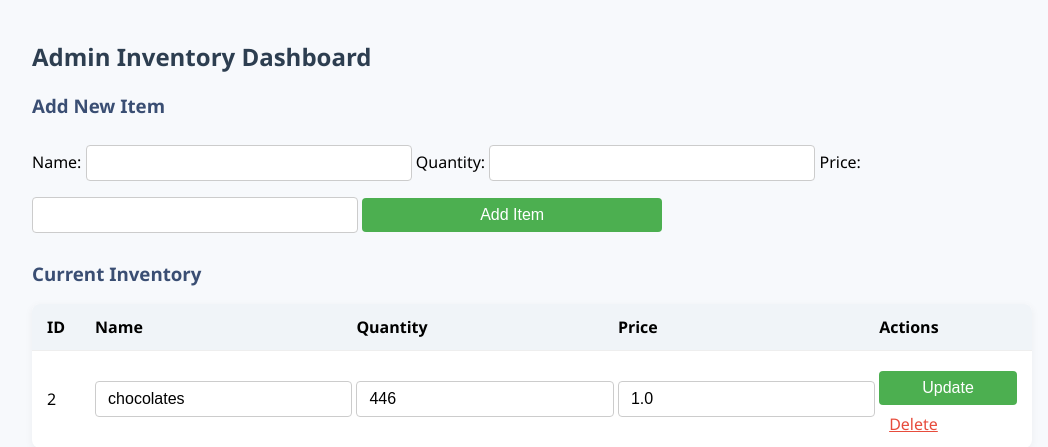
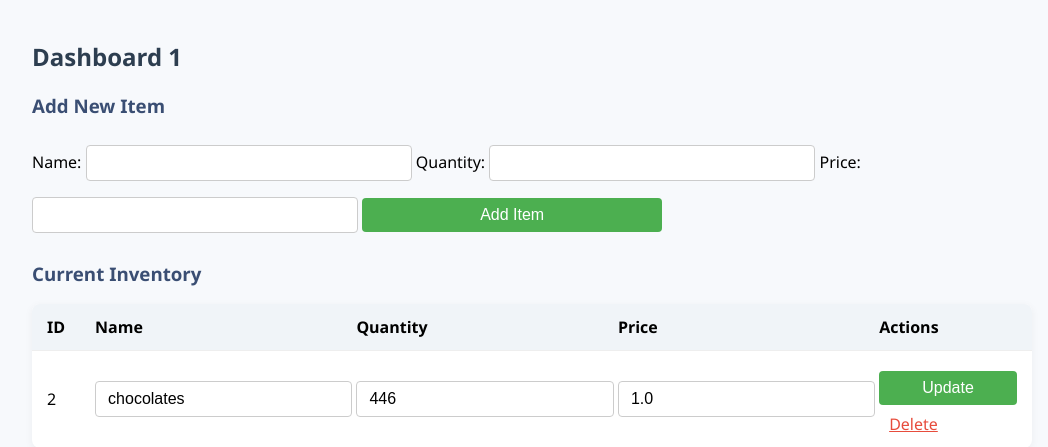
Before and after one commit to x24110680/BillingSystem, a Flask app: page /admin/inventory in a window 1280 px wide. Shown: the part 52-499 px from the top of the page, without its empty margins (108-1156 px from the left). Run offline with Flask 3, Linux system fonts and the light colour scheme; a user stored in the database is signed in; data comes from the database, SQL or seed files in the repository.

Commit message:
update 1

```diff
--- a/templates/inventory_admin.html
+++ b/templates/inventory_admin.html
@@ -153,7 +153,7 @@
     </div>
 
     <div class="container">
-        <h2>Admin Inventory Dashboard</h2>
+        <h2>Dashboard 1 </h2>
 
         <h3>Add New Item</h3>
         <form method="POST" action="{{ url_for('add_item') }}">
```
